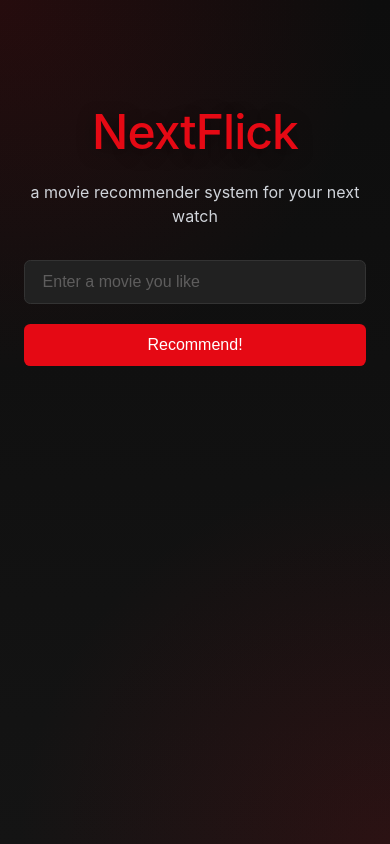
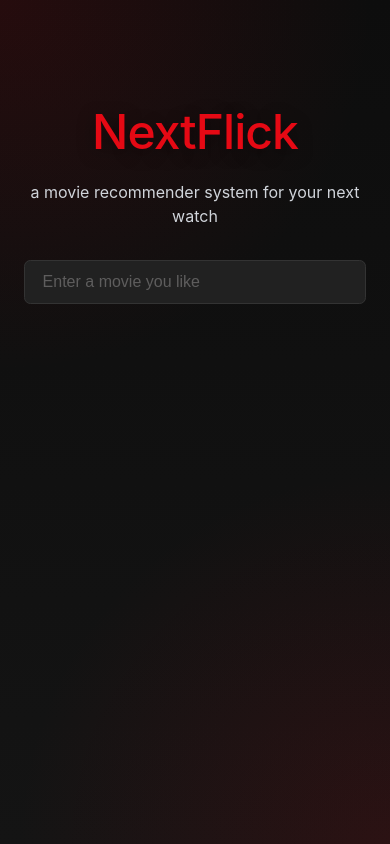
Before and after one commit to sophiietran/NextFlick, a React (Vite) app in the folder frontend/: page / in a window 390 px wide. Built offline with nearby package versions, Linux system fonts and the light colour scheme.

Commit message:
add mobile responsiveness for recs

```diff
--- a/frontend/src/App.css
+++ b/frontend/src/App.css
@@ -20,7 +20,8 @@
 
 .app-content {
   width: 100%;
-  max-width: 720px;
+  max-width: 1300px;
+  display: flex;
   flex-direction: column;
   align-items: center;
 }
@@ -52,7 +53,7 @@
   justify-content: center;
   gap: 0.75rem;
   flex-wrap: wrap;
-  margin-bottom: 2rem;
+  /* margin-bottom: 2rem; */
 }
 
 .hero-input {
@@ -81,34 +82,12 @@
   background-color: rgba(40, 40, 40, 0.98);
 }
 
-.hero-button {
-  padding: 0.75rem 1.2rem;
-  font-size: 1rem;
-  font-weight: 500;
-  color: #ffffff;
-  background-color: #e50914;
-  border: none;
-  border-radius: 0.4rem;
-  cursor: pointer;
-  transition:
-    background-color 0.2s ease,
-    transform 0.2s ease;
-}
-
-.hero-button:hover {
-  background-color: #c30711;
-  transform: translateY(-1px);
-}
-
-.hero-button:active {
-  transform: translateY(0);
-}
-
 /* SUGGESTIONS SEARCH */
 
 .ms-suggestions {
   list-style: none;
-  margin: 2rem auto;
+  margin-top: 0;
+  margin-bottom: 2rem;
   padding: 0;
   background: #1f1f1f;
   border-radius: 0.4rem;
@@ -143,25 +122,45 @@
   font-style: italic;
 }
 
+.rec-title{
+  margin: 2rem 0;
+}
+
+.rec-list{
+  display: grid;
+  grid-template-columns: repeat(2, minmax(0, 1fr));
+  width: 100%;
+  padding: 0;
+  margin: 0;
+  gap: 1.5rem;
+}
+
+
 .rec-item {
-  list-style-type: none;
+  list-style: none;
 }
 
 /* POSTER */
 .movie-poster {
   display: flex;
-  gap: 2rem;
+  gap: 1.3rem;
   align-items: flex-start;
+  height: 300px;
+  width: 100%;
+  box-sizing: border-box;
   background-color: rgba(30, 30, 30, 0.95);
   border: 1px solid #333333;
   border-radius: 0.75rem;
   padding: 1rem;
-  margin: 1.5rem auto;
-  min-height: 260px;
+  overflow: hidden;
   transition:
     transform 0.2s ease,
     box-shadow 0.2s ease,
     border-color 0.2s ease;
+}
+
+.movie-poster.expanded {
+  height: auto;
 }
 
 .movie-poster:hover {
@@ -173,7 +172,7 @@
 
 .poster-img {
   width: 160px;
-  height: auto;
+  height: 240px;
   object-fit: contain;
   border-radius: 0.5rem;
   background: #2a2a2a;
@@ -199,7 +198,7 @@
   display: flex;
   flex-direction: column;
   align-items: flex-start;
-  margin: 0.6rem 0;
+  margin: 0.4rem 0;
   gap: 0.6rem;
 }
 
@@ -224,7 +223,6 @@
 
 
 .poster-overview {
-  margin: 0;
   color: #d1d5db;
   line-height: 1.5;
   font-size: 0.95rem;
@@ -233,9 +231,10 @@
 
 .poster-overview.clamped {
   display: -webkit-box;
-  -webkit-line-clamp: 6;
+  -webkit-line-clamp: 5;
   -webkit-box-orient: vertical;
   overflow: hidden;
+  max-height: 6em;
 }
 
 .poster-overview.expanded {
@@ -260,9 +259,21 @@
   color: #e50914ce;
 }
 
-@media (max-width: 640px) {
+
+@media (max-width: 1100px) {
+  .rec-list {
+    grid-template-columns: 1fr;
+    max-width: 920px;
+  }
+}
+
+@media (max-width: 770px) {
   .app {
-    padding-top: 6rem;
+    padding: 6rem 1.5rem 2rem;
+  }
+
+  .app-content{
+    max-width: 100%;
   }
 
   .hero-subtitle {
@@ -279,20 +290,19 @@
     flex: none;
   }
 
-  .hero-button {
+  .rec-list {
     width: 100%;
-    margin-top: 0.5rem;
-  }
-
-  .hero-suggestions {
-    width: 100%;
-    max-width: 500px;
+    max-width: 600px;
+    margin: 0 auto;
+    padding: 0 1.5rem;
   }
 
   .movie-poster {
     flex-direction: column;
     align-items: center;
     text-align: center;
+    height: auto;
+    width: 100%;
   }
 
   .poster-content {
@@ -305,16 +315,15 @@
     height: 240px;
     margin-top: 0.3rem;
   }
-  .poster-title {
-    margin-bottom: 1rem;
+
+  .poster-meta {
+    flex-direction: row;
+    justify-content: center;
+    align-items: center;
+    flex-wrap: wrap;
   }
 
-  .poster-meta {
-    align-items: center;
+  .poster-toggle {
+    align-self: center;
   }
-
-  .poster-genre{
-    justify-content: center;
-  }
-
 }
--- a/frontend/src/MovieSearch.tsx
+++ b/frontend/src/MovieSearch.tsx
@@ -45,6 +45,7 @@ export default function MovieSearch({ onSelectMovie }: MovieSearchProps) {
     setChosenMovie(movie);
     setSuggestions([]);
     setHighlightedIndex(0);
+    onSelectMovie(movie);
   }
 
   function handleSubmit(e: React.FormEvent<HTMLFormElement>){
@@ -79,7 +80,6 @@ export default function MovieSearch({ onSelectMovie }: MovieSearchProps) {
       e.preventDefault();
       const selectedMovie = suggestions[highlightedIndex];
       handleSelect(selectedMovie);
-      onSelectMovie(selectedMovie);
     }
   }
 
@@ -102,9 +102,6 @@ export default function MovieSearch({ onSelectMovie }: MovieSearchProps) {
           onKeyDown={handleKeyDown}
         />
 
-        <button className="hero-button" type="submit">
-          Recommend!
-        </button>
       </form>
 
       {suggestions.length > 0 && (
--- a/frontend/src/Recommendations.tsx
+++ b/frontend/src/Recommendations.tsx
@@ -62,6 +62,7 @@ export default function Recommendations({ movieID }: RecProps) {
 
       <section className="rec-section" >
         <h2 className="rec-title">Recommendations</h2>
+
         <ul className="rec-list">
           {recommendations.map((movie) => (
             <li className="rec-item" key={movie.id}>
--- a/frontend/src/components/MoviePoster.tsx
+++ b/frontend/src/components/MoviePoster.tsx
@@ -12,11 +12,15 @@ type MoviePosterProps = {
 function formatReleaseDate(dateString: string) {
   const date = new Date(dateString);
 
-  return date.toLocaleDateString("en-US", {
-    month: "short",
-    day: "numeric",
-    year: "numeric",
-  });
+  if (Number.isNaN(date.getTime())) {
+    return "Release date unknown";
+  }
+
+  const month = String(date.getMonth() + 1).padStart(2, "0");
+  const day = String(date.getDate()).padStart(2, "0");
+  const year = date.getFullYear();
+
+  return `${month}-${day}-${year}`;
 }
 
 export default function MoviePoster({
@@ -36,12 +40,16 @@ export default function MoviePoster({
     .filter(Boolean)
     .sort((a, b) => a.localeCompare(b));
 
+
+  // overview expansion
   React.useEffect(() => {
     const element = overviewRef.current;
 
-    if(!element || expanded) return;
+    if(!element) return
 
-    setCanExpand(element.scrollHeight > element.clientHeight);
+
+    setCanExpand(element.scrollHeight > element.clientHeight + 1);
+
   }, [overview, expanded]);
 
 
```
